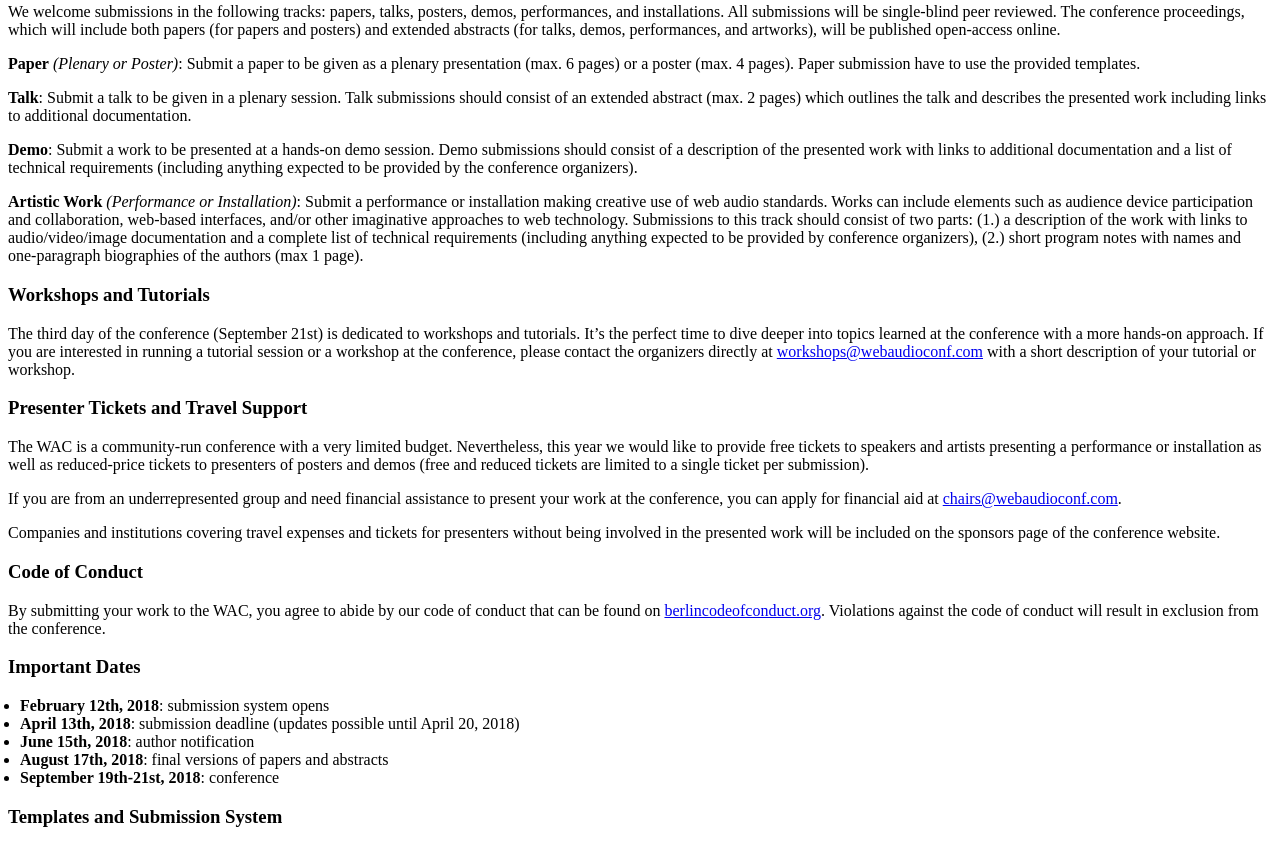
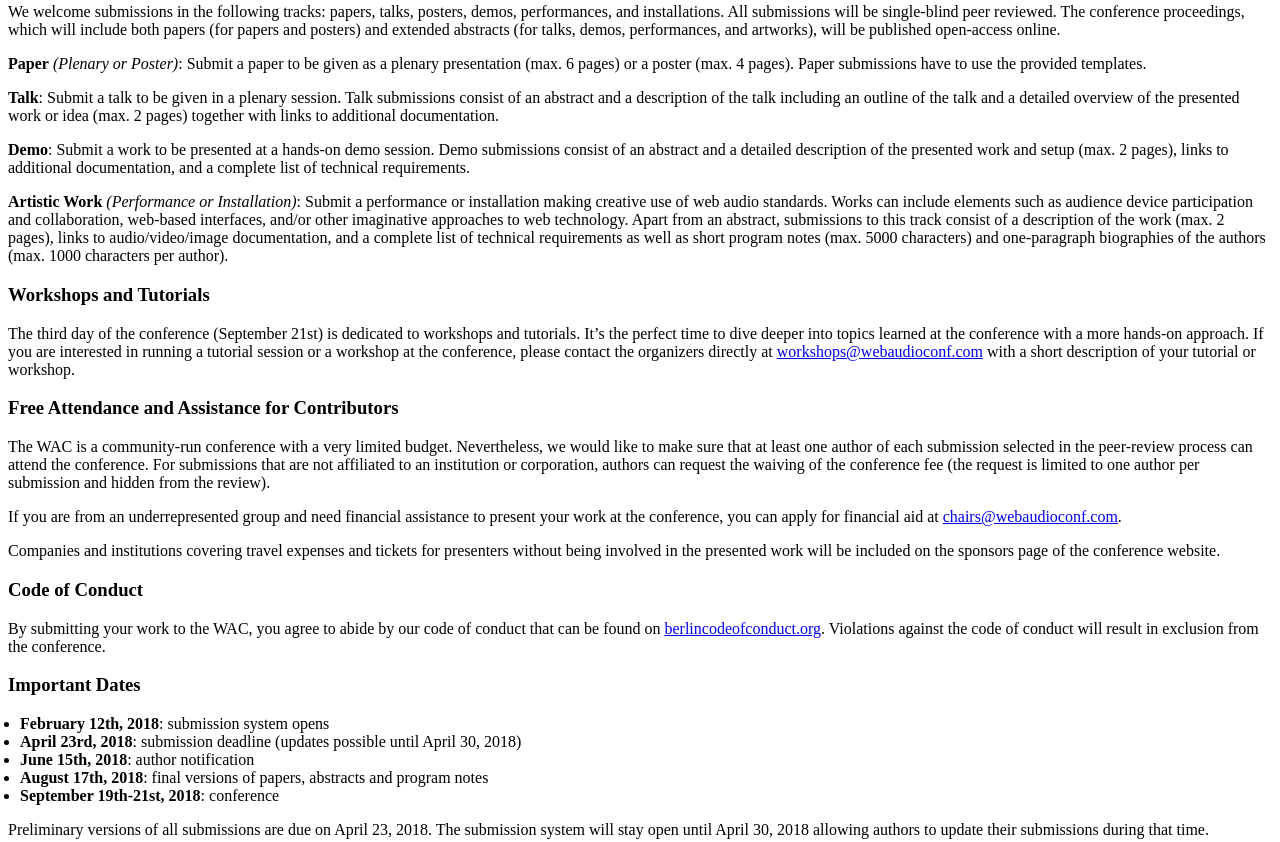
Before and after one commit to fredericmarx/webaudioconf.github.io, a Gatsby site: page /call-for-submissions in a window 1280 px wide. Shown: the part 803-1645 px from the top of the page. Built offline with nearby package versions, Linux system fonts and the light colour scheme; Gatsby itself is replaced by a stand-in of ours.

Commit message:
apply 'final' cfs changes

```diff
--- a/src/pages/call-for-submissions.js
+++ b/src/pages/call-for-submissions.js
@@ -42,16 +42,16 @@ const CallForSubmissions = () => (
     <h3>Submission Types</h3>
     <p>We welcome submissions in the following tracks: papers, talks, posters, demos, performances, and installations. All submissions will be single-blind peer reviewed. The conference proceedings, which will include both papers (for papers and posters) and extended abstracts (for talks, demos, performances, and artworks), will be published open-access online.</p>
 
-    <p><strong>Paper</strong> <em>(Plenary or Poster)</em>: Submit a paper to be given as a plenary presentation (max. 6 pages) or a poster (max. 4 pages). Paper submission have to use the provided templates.</p>
-    <p><strong>Talk</strong>: Submit a talk to be given in a plenary session. Talk submissions should consist of an extended abstract (max. 2 pages) which outlines the talk and describes the presented work including links to additional documentation.</p>
-    <p><strong>Demo</strong>: Submit a work to be presented at a hands-on demo session. Demo submissions should consist of a description of the presented work with links to additional documentation and a list of technical requirements (including anything expected to be provided by the conference organizers).</p>
-    <p><strong>Artistic Work</strong> <em>(Performance or Installation)</em>: Submit a performance or installation making creative use of web audio standards. Works can include elements such as audience device participation and collaboration, web-based interfaces, and/or other imaginative approaches to web technology. Submissions to this track should consist of two parts: (1.) a description of the work with links to audio/video/image documentation and a complete list of technical requirements (including anything expected to be provided by conference organizers), (2.) short program notes with names and one-paragraph biographies of the authors (max 1 page).</p>
+    <p><strong>Paper</strong> <em>(Plenary or Poster)</em>: Submit a paper to be given as a plenary presentation (max. 6 pages) or a poster (max. 4 pages). Paper submissions have to use the provided templates.</p>
+    <p><strong>Talk</strong>: Submit a talk to be given in a plenary session. Talk submissions consist of an abstract and a description of the talk including an outline of the talk and a detailed overview of the presented work or idea (max. 2 pages) together with links to additional documentation.</p>
+    <p><strong>Demo</strong>: Submit a work to be presented at a hands-on demo session. Demo submissions consist of an abstract and a detailed description of the presented work and setup (max. 2 pages), links to additional documentation, and a complete list of technical requirements.</p>
+    <p><strong>Artistic Work</strong> <em>(Performance or Installation)</em>: Submit a performance or installation making creative use of web audio standards. Works can include elements such as audience device participation and collaboration, web-based interfaces, and/or other imaginative approaches to web technology. Apart from an abstract, submissions to this track consist of a description of the work (max. 2 pages), links to audio/video/image documentation, and a complete list of technical requirements as well as short program notes (max. 5000 characters) and one-paragraph biographies of the authors (max. 1000 characters per author).</p>
 
     <h3>Workshops and Tutorials</h3>
     <p>The third day of the conference (September 21st) is dedicated to workshops and tutorials. It’s the perfect time to dive deeper into topics learned at the conference with a more hands-on approach. If you are interested in running a tutorial session or a workshop at the conference, please contact the organizers directly at <Email name="workshops" /> with a short description of your tutorial or workshop.</p>
 
-    <h3>Presenter Tickets and Travel Support</h3>
-    <p>The WAC is a community-run conference with a very limited budget. Nevertheless, this year we would like to provide free tickets to speakers and artists presenting a performance or installation as well as reduced-price tickets to presenters of posters and demos (free and reduced tickets are limited to a single ticket per submission).</p>
+    <h3>Free Attendance and Assistance for Contributors</h3>
+    <p>The WAC is a community-run conference with a very limited budget. Nevertheless, we would like to make sure that at least one author of each submission selected in the peer-review process can attend the conference. For submissions that are not affiliated to an institution or corporation, authors can request the waiving of the conference fee (the request is limited to one author per submission and hidden from the review).</p>
     <p>If you are from an underrepresented group and need financial assistance to present your work at the conference, you can apply for financial aid at <Email name="chairs" />.</p>
     <p>Companies and institutions covering travel expenses and tickets for presenters without being involved in the presented work will be included on the sponsors page of the conference website.</p>
 
@@ -61,11 +61,13 @@ const CallForSubmissions = () => (
     <h3>Important Dates</h3>
     <ul>
       <li><strong>February 12th, 2018</strong>: submission system opens</li>
-      <li><strong>April 13th, 2018</strong>: submission deadline (updates possible until April 20, 2018)</li>
+      <li><strong>April 23rd, 2018</strong>: submission deadline (updates possible until April 30, 2018)</li>
       <li><strong>June 15th, 2018</strong>: author notification</li>
-      <li><strong>August 17th, 2018</strong>: final versions of papers and abstracts</li>
+      <li><strong>August 17th, 2018</strong>: final versions of papers, abstracts and program notes</li>
       <li><strong>September 19th-21st, 2018</strong>: conference</li>
     </ul>
+
+    <p>Preliminary versions of all submissions are due on April 23, 2018. The submission system will stay open until April 30, 2018 allowing authors to update their submissions during that time.</p>
 
     <h3>Templates and Submission System</h3>
     <p>The submissions for WAC are handled through the <a href={easyChairLocation} target="_blank" rel="noopener">WAC2018 conference management system</a> (EasyChair). In case you need assistance with your submission, please contact us at <Email name="program" />.</p>
```
